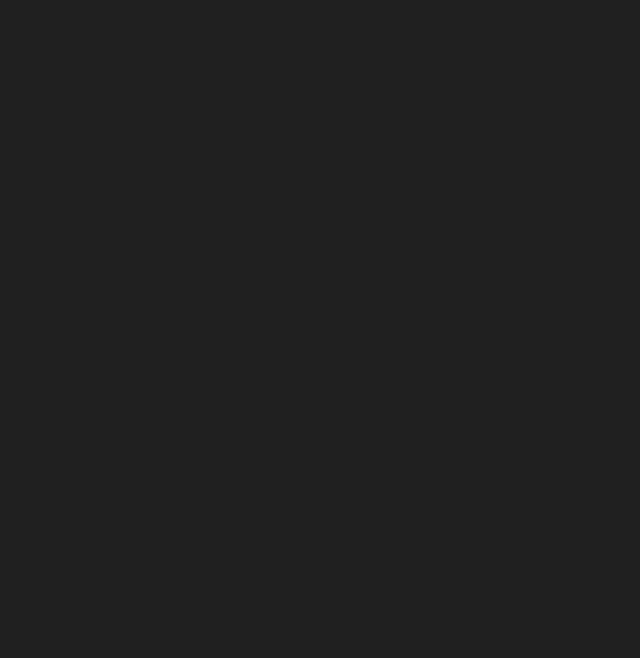
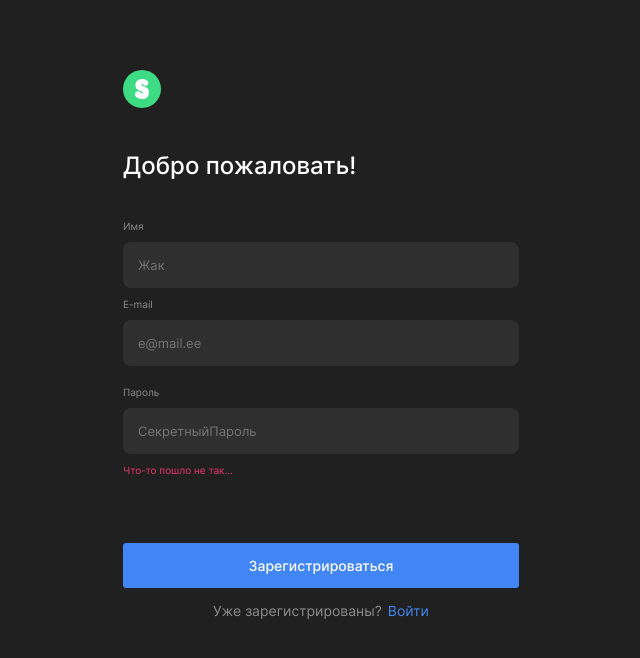
Before and after one commit to ConstantineEpifanov/movies-explorer-frontend, a React (Create React App) app: page /sign-up in a window 1280 px wide. Shown: the top 658 px of the page, without its empty margins (319-959 px from the left). Built offline with nearby package versions, Linux system fonts and the light colour scheme.

Commit message:
finished main, added form for login register

```diff
--- /dev/null
+++ b/src/components/Forma/Forma.css
@@ -0,0 +1,123 @@
+.forma {
+  display: flex;
+  flex-direction: column;
+  margin: 70px auto;
+}
+
+.forma__logo {
+  width: 38px;
+  height: 38px;
+  margin-bottom: 40px;
+}
+
+.forma__form {
+  display: flex;
+  flex-direction: column;
+}
+
+.forma__title {
+  margin: 0;
+  margin-bottom: 40px;
+  font-family: 'Inter';
+  font-style: normal;
+  font-weight: 500;
+  font-size: 24px;
+  line-height: 29px;
+  /* identical to box height */
+  color: white;
+}
+
+.forma__input-name {
+  margin: 0;
+  margin-bottom: 10px;
+  font-family: 'Inter';
+  font-style: normal;
+  font-weight: 400;
+  font-size: 10px;
+  line-height: 12px;
+  color: rgba(139, 139, 139, 1);
+}
+
+
+.forma__form-input {
+  margin-bottom: 10px;
+  white-space: nowrap;
+  overflow: hidden;
+  padding: 15px;
+  width: calc(396px - 15*2);
+  background: rgba(47, 47, 47, 1);
+  border-radius: 8px;
+  border: none;
+  font-family: 'Inter';
+  font-style: normal;
+  font-weight: 400;
+  font-size: 13px;
+  line-height: 16px;
+  /* identical to box height */
+  color: white;
+}
+
+.forma__button {
+  margin-top: 69px;
+  background: rgba(66, 133, 244, 1);
+  border-radius: 3px;
+  font-family: 'Inter';
+  font-style: normal;
+  font-weight: 500;
+  font-size: 14px;
+  line-height: 17px;
+  /* identical to box height */
+  text-align: center;
+  color: white;
+  width: 396px;
+  height: 45px;
+  border: none;
+  cursor: pointer;
+}
+
+.forma__error {
+  display: block;
+  height: 10px;
+  font-family: 'Inter';
+  font-style: normal;
+  font-weight: 400;
+  font-size: 10px;
+  line-height: 12px;
+  color: rgba(238, 52, 101, 1);
+  visibility: hidden;
+}
+
+.forma__error_visible {
+  visibility: visible;
+}
+
+.forma__question {
+  display: flex;
+  flex-direction: row;
+  gap: 6px;
+  align-items: baseline;
+  justify-content: center;
+}
+
+.forma__link {
+  font-family: 'Inter';
+  font-style: normal;
+  font-weight: 400;
+  font-size: 14px;
+  line-height: 17px;
+  /* identical to box height */
+  text-align: center;
+  color: rgba(66, 133, 244, 1);
+  text-decoration: none;
+}
+
+.forma__text {
+  font-family: 'Inter';
+  font-style: normal;
+  font-weight: 400;
+  font-size: 14px;
+  line-height: 17px;
+  /* identical to box height */
+  text-align: center;
+  color: rgba(139, 139, 139, 1);
+}
--- /dev/null
+++ b/src/components/Forma/Forma.js
@@ -0,0 +1,57 @@
+import React from "react";
+import logo from "../../images/logo.svg";
+import { Link } from "react-router-dom";
+
+
+function Form( {welcomeText, submitButtonText, questionText, linkText, link, children}) {
+  function handleSubmit(e) {
+    e.preventDefault();
+  }
+
+  return (
+    <section className="forma">
+      <form onSubmit={handleSubmit} className="forma__form">
+      <Link to="/"><img src={logo} alt="Логотип $" className="forma__logo link-hover" /></Link>
+        <h2 className="forma__title">{welcomeText}</h2>
+        {children}
+        <p className="forma__input-name">E-mail</p>
+        <input
+          id="email"
+          name="email"
+          type="email"
+          placeholder="e@mail.ee"
+          className="forma__form-input"
+          required
+        />
+        <span id="forma__error" className="forma__error"></span>
+        <p className="forma__input-name">Пароль</p>
+        <input
+          id="password"
+          name="password"
+          type="password"
+          placeholder="СекретныйПароль"
+          className="forma__form-input"
+          required
+        />
+        <span
+          id="forma__error"
+          className="forma__error forma__error_visible"
+        >
+          Что-то пошло не так...
+        </span>
+
+        <button type="submit" className="forma__button">
+        {submitButtonText}
+        </button>
+        <div className="forma__question">
+          <p className="forma__text">{questionText} </p>
+          <Link to={link} className="forma__link link-hover">
+          {linkText}
+          </Link>
+        </div>
+      </form>
+    </section>
+  );
+}
+
+export default Form;
--- a/src/components/Header/Header.css
+++ b/src/components/Header/Header.css
@@ -1,5 +1,5 @@
 .header {
-
+background-color: rgba(32, 32, 32, 1);
 }
 
 .header_main {
--- a/src/components/Login/Login.js
+++ b/src/components/Login/Login.js
@@ -1,9 +1,15 @@
 import React from "react";
+import Forma from "../Forma/Forma";
 
 function Login() {
   return (
-    <div className="1">
-    </div>
+    <Forma
+      welcomeText="Рады видеть!"
+      submitButtonText="Войти"
+      questionText="Ещё не зарегистрированы?"
+      linkText="Регистрация"
+      link="/sign-up"
+    />
   );
 }
 
--- a/src/components/Main/AboutMe/AboutMe.css
+++ b/src/components/Main/AboutMe/AboutMe.css
@@ -1,7 +1,7 @@
 .about-me {
   display: flex;
   flex-direction: column;
-  margin: 110px 70px 100px;
+  margin: 110px 70px 0;
 }
 
 .about-me__line {
--- a/src/components/Main/AboutProject/AboutProject.js
+++ b/src/components/Main/AboutProject/AboutProject.js
@@ -2,7 +2,7 @@ import React from "react";
 
 function AboutProject() {
   return (
-    <section className="about-project" name="about">
+    <section className="about-project">
       <h2 className="about-project__title">О проекте</h2>
       <div className="about-project__line"></div>
       <ul className="about-project__list">
--- a/src/components/Main/Main.css
+++ b/src/components/Main/Main.css
@@ -1,3 +1,4 @@
 .main {
-
+display: flex;
+flex-direction: column;
 }
--- a/src/components/Main/Promo/Promo.js
+++ b/src/components/Main/Promo/Promo.js
@@ -10,7 +10,7 @@ function Promo() {
         <p className="promo__subtitle">
           Листайте ниже, чтобы узнать больше про этот проект и его создателя.
         </p>
-        <button className="promo__button">Узнать больше </button>
+        <button className="promo__button">Узнать больше</button>
       </div>
       <img
         className="promo__logo"
--- a/src/components/Register/Register.js
+++ b/src/components/Register/Register.js
@@ -1,9 +1,25 @@
 import React from "react";
+import Forma from "../Forma/Forma";
 
 function Register() {
   return (
-    <div className="1">
-    </div>
+    <Forma
+      welcomeText="Добро пожаловать!"
+      submitButtonText="Зарегистрироваться"
+      questionText="Уже зарегистрированы?"
+      linkText="Войти"
+      link="/sign-in"
+    >
+      <p className="forma__input-name">Имя</p>
+      <input
+        id="name"
+        name="name"
+        type="name"
+        placeholder="Жак"
+        className="forma__form-input"
+        required
+      />
+    </Forma>
   );
 }
 
--- a/src/index.css
+++ b/src/index.css
@@ -17,7 +17,6 @@
 @import url(./components/Main/AboutMe/AboutMe.css);
 @import url(./components/Main/Portfolio/Portfolio.css);
 
-
-
+@import url(./components/Forma/Forma.css);
 
 @import url(./components/Footer/Footer.css);
```
